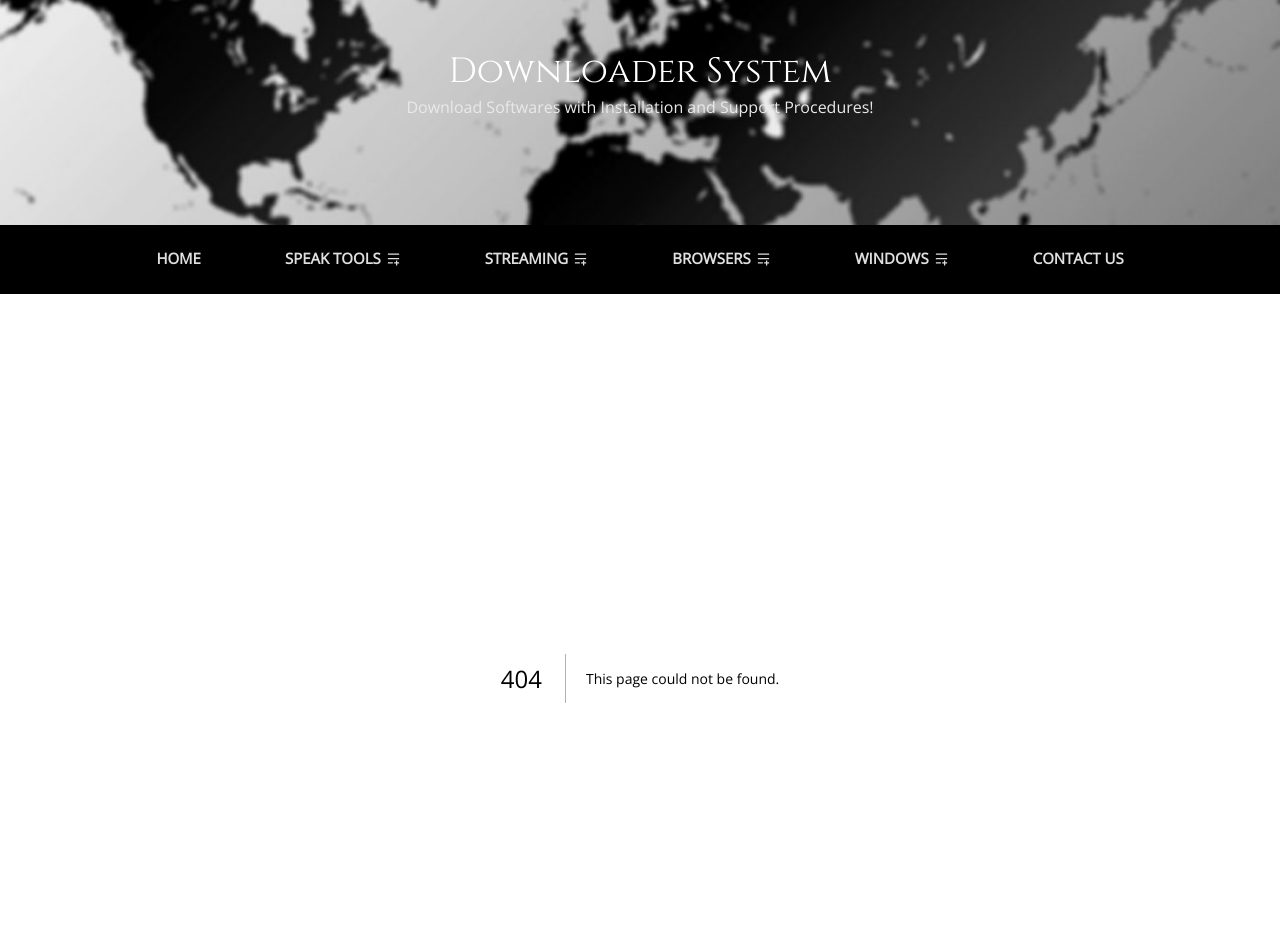
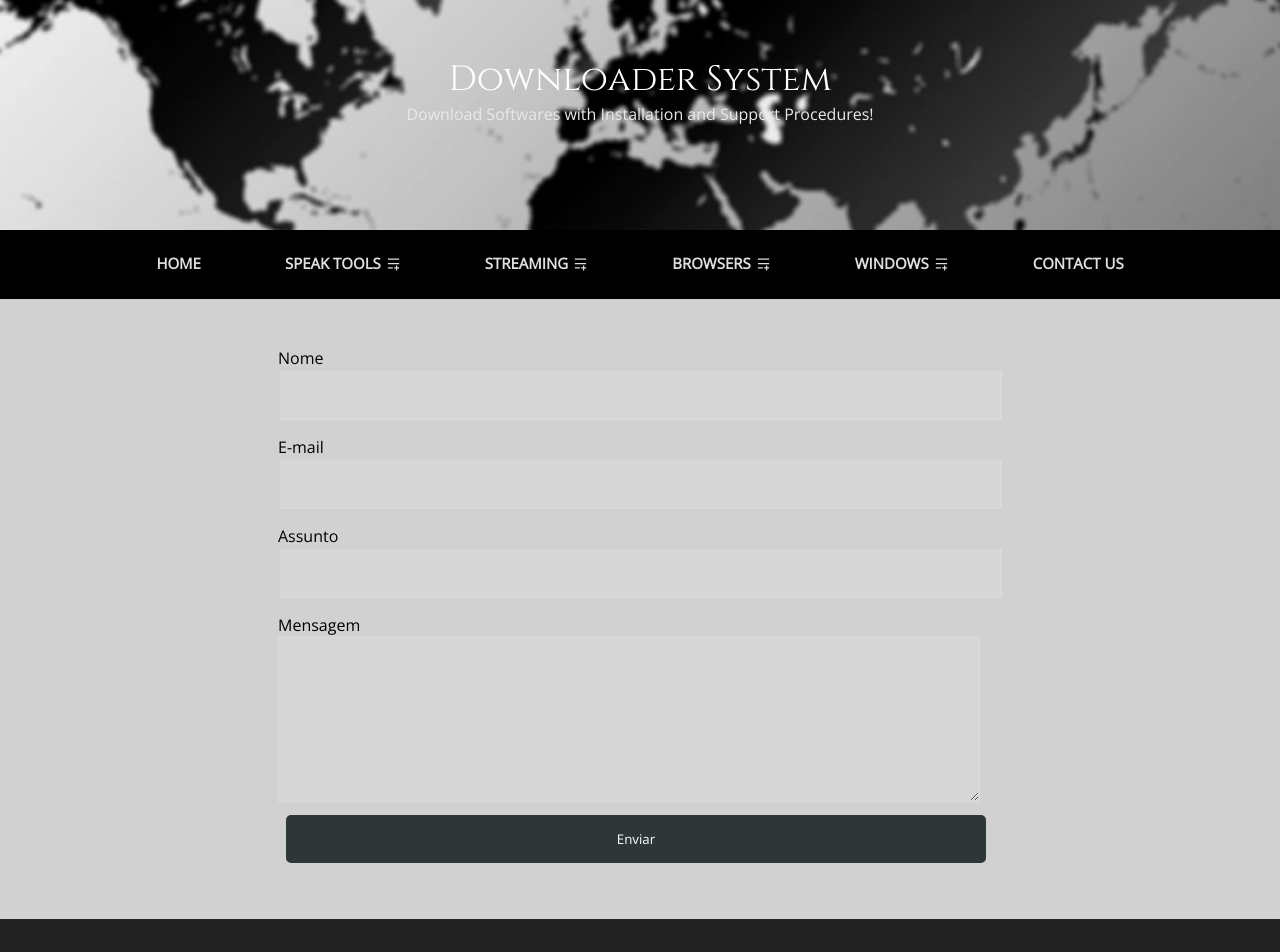
Before and after one commit to JonathanZdebski/Downloader-System, a Next.js app: page /contactus in a window 1280 px wide. Before the commit this address had no page. Shown: the top 952 px of the page. Built offline with nearby package versions, Linux system fonts and the light colour scheme.

Commit message:
Att ContactUs

```diff
--- a/Components/Hero.js
+++ b/Components/Hero.js
@@ -9,8 +9,10 @@ const Hero = () => {
     <div className={styles.projectcontainer}>
       {HeroData.map((item) => (
         <div className={styles.projectcard} key={item.id}>
-          <h2 className="h2">{item.title}</h2>
-          <Image src={item.imgsrc} alt={item.title} />
+          <Link href={item.view}>
+            <h2 className="h2">{item.title}</h2>
+            <Image src={item.imgsrc} alt={item.title} />
+          </Link>
           <p>{item.text}</p>
           <div className={styles.buttoncontainer}>
             <Link href={item.view} className={styles.button}>
--- a/package.json
+++ b/package.json
@@ -9,11 +9,13 @@
     "lint": "next lint"
   },
   "dependencies": {
+    "@emailjs/browser": "^3.11.0",
     "eslint": "8.38.0",
     "eslint-config-next": "13.3.0",
     "next": "13.3.0",
     "react": "18.2.0",
     "react-dom": "18.2.0",
-    "react-icons": "^4.8.0"
+    "react-icons": "^4.8.0",
+    "react-toastify": "^9.1.2"
   }
 }
--- /dev/null
+++ b/pages/contactus.js
@@ -0,0 +1,81 @@
+import React from "react";
+import styles from "../styles/Contactus.module.css";
+import { useRef } from "react";
+import emailjs from "@emailjs/browser";
+import { ToastContainer, toast } from "react-toastify";
+import "react-toastify/dist/ReactToastify.css";
+
+const Contactus = () => {
+  const form = useRef(null);
+
+  const sendEmail = (e) => {
+    e.preventDefault();
+
+    emailjs
+      .sendForm(
+        "service_zet32rm",
+        "template_c1kywm5",
+        form.current,
+        "YNgQJRZzSHe6Spfvk"
+      )
+      .then(
+        (result) => {
+          console.log(result.text);
+        },
+        (error) => {
+          console.log(error.text);
+        }
+      );
+  };
+
+  const handleSendMessage = () => {
+    const formFields = form.current.elements;
+
+    const isFormFilled = Array.from(formFields).every(
+      (field) => field.tagName === "BUTTON" || field.value.trim() !== ""
+    );
+    if (isFormFilled) {
+      toast.success("Seu e-mail foi enviado com sucesso!", {
+        position: toast.POSITION.TOP_RIGHT,
+      });
+      setTimeout(() => {
+        window.location.reload();
+      }, 6000);
+    } else {
+      toast.error(
+        "Por favor, preencha todos os campos antes de enviar o e-mail.",
+        {
+          position: toast.POSITION.TOP_RIGHT,
+        }
+      );
+    }
+  };
+
+  return (
+    <div className={styles.container}>
+      <div className={styles.form}>
+        <form ref={form} onSubmit={sendEmail}>
+          <label>Nome</label>
+          <input type="text" name="user_name" required />
+          <label>E-mail</label>
+          <input type="email" name="user_email" required />
+          <label>Assunto</label>
+          <input type="Subject" name="subject" required />
+          <label>Mensagem</label>
+          <textarea type="description" rows="6" name="message" required />
+          <button
+            type="handleSubmit"
+            onClick={handleSendMessage}
+            className={styles.btn}
+            required
+          >
+            Enviar
+          </button>
+          <ToastContainer />
+        </form>
+      </div>
+    </div>
+  );
+};
+
+export default Contactus;
--- /dev/null
+++ b/styles/Contactus.module.css
@@ -0,0 +1,77 @@
+.container .form{
+    display: flex;
+    flex-direction: column;
+    padding: 4rem 25rem;
+    margin: auto;
+    max-width: 200px;
+    align-items: center;
+    text-align: left;
+
+    margin-bottom: -4rem;
+}
+
+.form input {
+  margin: auto;
+  padding: 10px;
+  font-size: 1.2rem;
+  background-color: rgba(255, 255, 255, 0.1);
+  border-color: rgba(255, 255, 255, 0.1);
+  color: #252525;
+  text-align: start;
+  width: 700px;
+  margin-bottom: 1rem;
+}
+
+.form textarea {
+    margin: auto;
+    padding: 1px 10px;
+    font-size: 1.2rem;
+    background-color: rgba(255, 255, 255, 0.1);
+    border-color: rgba(255, 255, 255, 0.1);
+    color: #252525;
+    width: 680px;
+}
+
+.btn {
+    width: 700px;
+    padding: 15px;
+    margin: 0.5rem;
+    border: none;
+    border-radius: 5px;
+    cursor: pointer;
+    background-color: #2e3638;
+    color: rgb(255, 255, 255);
+    transition: 0.3s;
+}
+
+.btn:hover {
+    background-color: rgb(0, 109, 100);
+    transition: 0.3s;
+}
+
+@media screen and (max-width: 740px) {
+
+    .form {
+        display: flex;
+        flex-direction: column;
+    }
+
+    .form input,
+    .form textarea {
+        width: 100%;
+        padding: 10px 35px;
+        margin: 10px 0;
+    }
+    .container .form {
+        padding: 4rem 1rem;
+        text-align: center;
+        text-align: left;
+        margin-left: 2rem;
+    }
+    .btn {
+        width: 130%;
+        align-items: center;
+        justify-content: center;
+
+    }
+}
--- a/styles/Content.module.css
+++ b/styles/Content.module.css
@@ -12,7 +12,7 @@
   padding: 3.5rem;
   padding-top: 2rem;
   margin-top: 3rem;
-  margin-bottom: 15rem;
+  margin-bottom: auto;
   box-shadow: 0px 0px 10px 0px rgba(0, 0, 0, 0.2);
   display: flex;
   flex-direction: column;
--- a/styles/globals.css
+++ b/styles/globals.css
@@ -41,7 +41,7 @@
 *{
   font-family: 'Cinzel', serif;
   font-family: 'Open Sans', sans-serif;
-
+  text-decoration: none;
 }
 
 .h2 {
@@ -49,6 +49,7 @@
   font-weight: 500;
   cursor: pointer;
   transition: 0.3s;
+  color: rgb(58, 58, 58);
 }
 
 .h2:hover {
```
Also changed, not shown: 1 other file (tests, documents, lock files or other folders).
